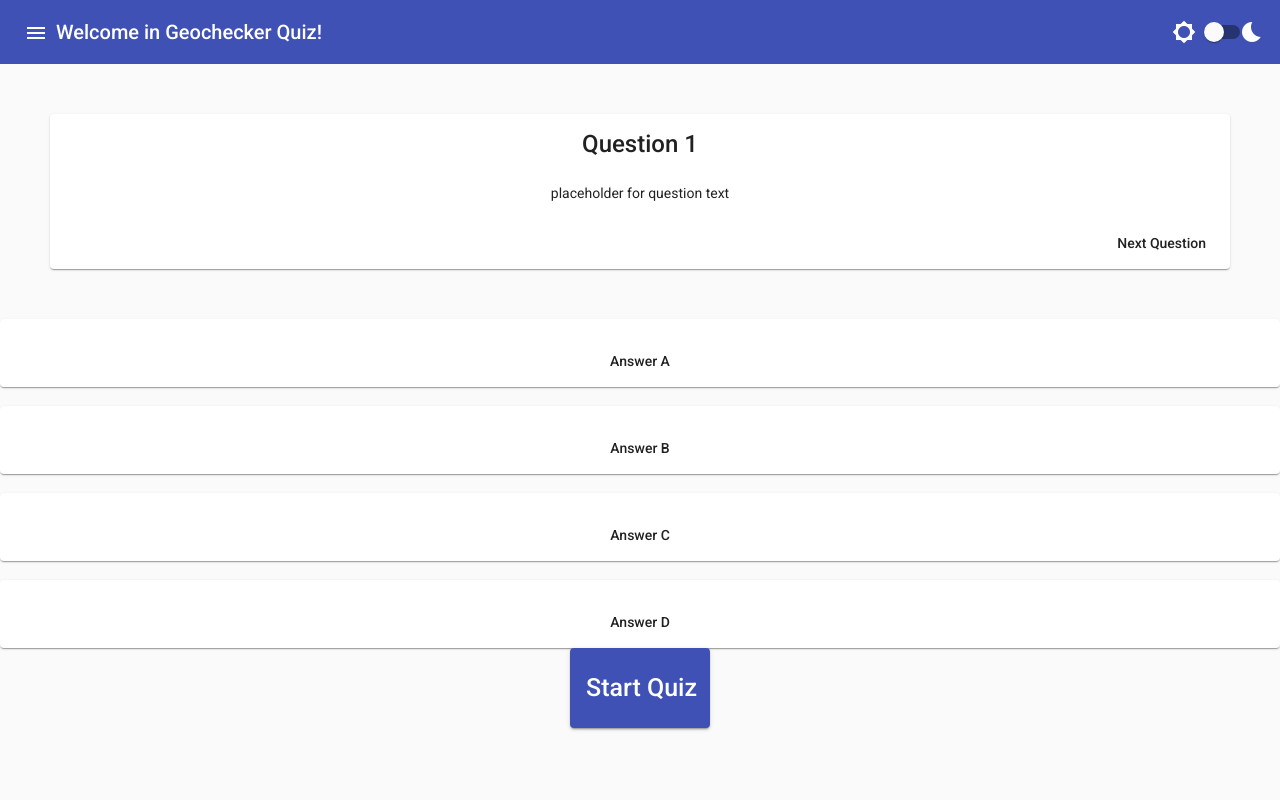
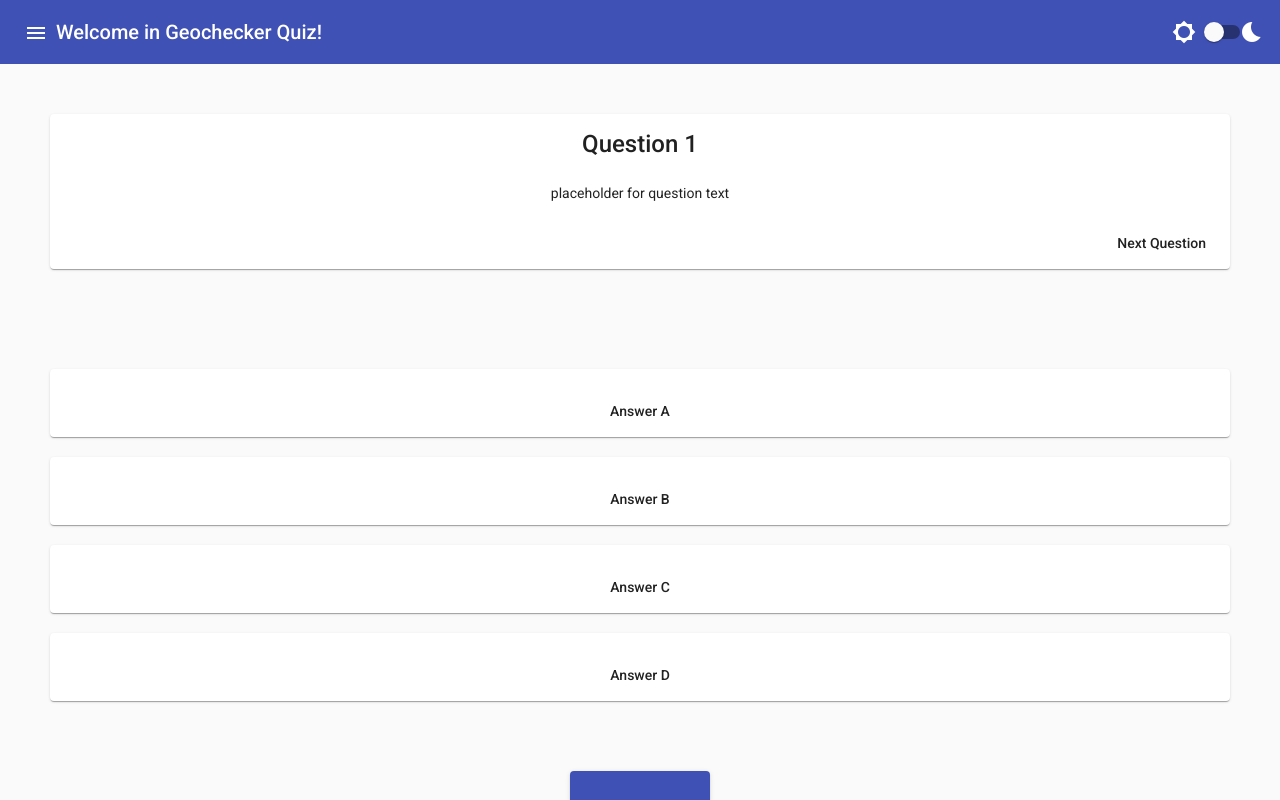
Before and after one commit to SebastianTyr/geocheckerQuiz, an Angular app in the folder GeocheckerQuiz/: page /quiz in a window 1280 px wide. Built offline with nearby package versions, Linux system fonts and the light colour scheme.

Commit message:
fixing layout

```diff
--- a/GeocheckerQuiz/src/app/app.module.ts
+++ b/GeocheckerQuiz/src/app/app.module.ts
@@ -15,6 +15,8 @@ import {MatSlideToggleModule} from '@angular/material/slide-toggle';
 import {MatFormFieldModule} from '@angular/material/form-field';
 import {MatSelectModule} from '@angular/material/select';
 import {MatCardModule} from '@angular/material/card';
+import {MatButtonToggleModule} from '@angular/material/button-toggle';
+import {MatGridListModule} from '@angular/material/grid-list';
 import { QuizComponent } from './quiz/quiz.component';
 
 @NgModule({
@@ -30,13 +32,15 @@ import { QuizComponent } from './quiz/quiz.component';
     LayoutModule,
     MatToolbarModule,
     MatButtonModule,
+    MatButtonToggleModule,
     MatSidenavModule,
     MatIconModule,
     MatListModule,
     MatSlideToggleModule,
     MatFormFieldModule,
     MatSelectModule,
-    MatCardModule
+    MatCardModule,
+    MatGridListModule
   ],
   providers: [],
   bootstrap: [AppComponent]
--- a/GeocheckerQuiz/src/app/quiz/quiz.component.html
+++ b/GeocheckerQuiz/src/app/quiz/quiz.component.html
@@ -14,19 +14,16 @@
             <button class="btn-ans" mat-button>Answer A</button>
         </mat-card-actions>
     </mat-card>
-    <br>
     <mat-card class="answers">
         <mat-card-actions>
             <button class="btn-ans" mat-button>Answer B</button>
         </mat-card-actions>
     </mat-card>
-    <br>
     <mat-card class="answers">
         <mat-card-actions>
             <button class="btn-ans" mat-button>Answer C</button>
         </mat-card-actions>
     </mat-card>
-    <br>
     <mat-card class="answers">
         <mat-card-actions>
             <button class="btn-ans" mat-button>Answer D</button>
--- a/GeocheckerQuiz/src/app/quiz/quiz.component.scss
+++ b/GeocheckerQuiz/src/app/quiz/quiz.component.scss
@@ -6,6 +6,14 @@
     text-align: center;
 }
 
+.answers-grid-container {
+    padding: 50px;
+}
+
+.answers {
+    margin-bottom: 20px;
+}
+
 .btn-ans {
     width: 100%;
 }
```
